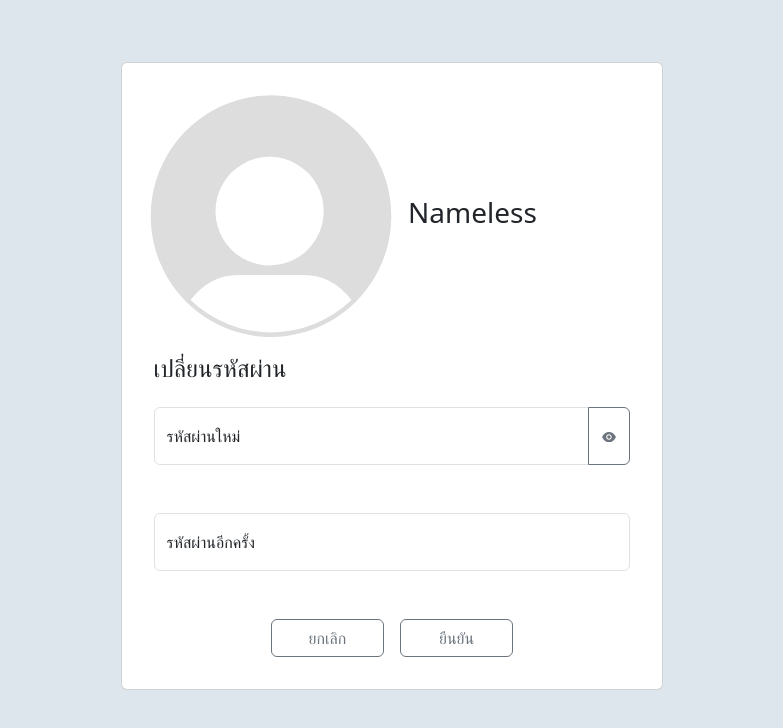
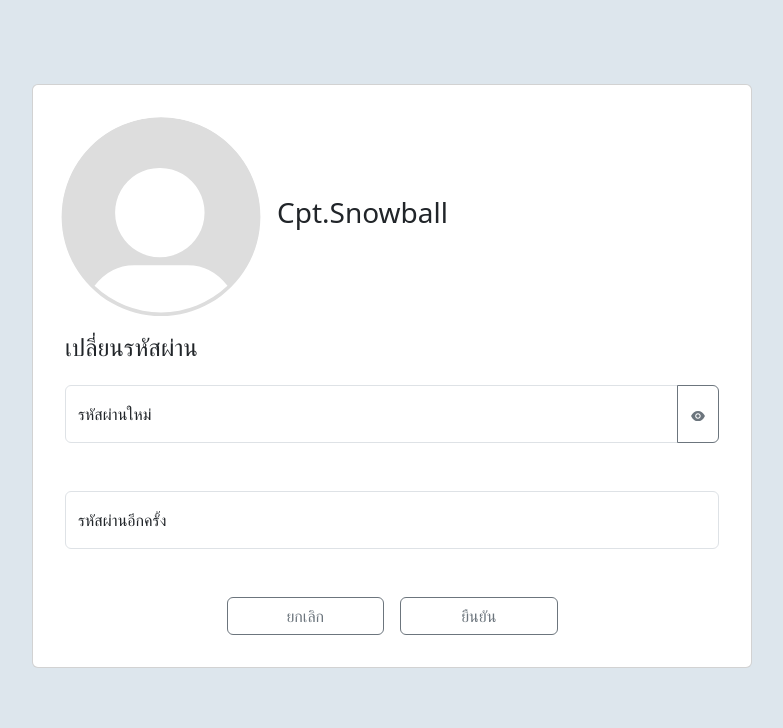
Before and after one commit to sophonwit379/Games-Commu, a React (Vite) app in the folder GameCommu-Client/: page /setting in a window 1280 px wide. Shown: the top 728 px of the page, without its empty margins (248-1031 px from the left). Built offline with nearby package versions, Linux system fonts and the light colour scheme.

Commit message:
fix css style

```diff
--- a/GameCommu-Client/src/pages/HomePage/HomePage.css
+++ b/GameCommu-Client/src/pages/HomePage/HomePage.css
@@ -23,6 +23,14 @@
 .custom-nav-dropdown .dropdown-item{
     padding: 0.75rem;
     background-color: #27374D;
+}
+
+.custom-nav-dropdown .dropdown-item .txt-wrap {
+    max-width: 12rem;
+    color: white;
+    white-space: nowrap;
+    overflow: hidden;
+    text-overflow: ellipsis;
 }
 
 .custom-nav-dropdown .dropdown-toggle{
@@ -62,4 +70,7 @@
     #nav-tog{
         background-color: #526D82;
     }
+    .custom-nav-dropdown .dropdown-item .txt-wrap {
+        max-width: 20rem;
+    }
 }
--- a/GameCommu-Client/src/pages/HomePage/HomePage.jsx
+++ b/GameCommu-Client/src/pages/HomePage/HomePage.jsx
@@ -15,9 +15,9 @@ function HomePage() {
   const navigate = useNavigate();
   const [modalShow, setModalShow] = useState(false);
   const modalFormRef = useRef(null);
-  const username = 'Nameless'
+  const username = 'Cpt.Snowball'
   const userprofile = <div className='d-flex justify-content-center align-items-center'>
-                        <Image src={default_pfp} width={45} className='mr-1' roundedCircle/>{username}
+                        <Image src={default_pfp} width={45} className='mr-1' roundedCircle/>
                       </div>
 
   const handleLogout = () => {
@@ -63,6 +63,7 @@ function HomePage() {
             </Form>
             <NavDropdown title={userprofile} className='custom-nav-dropdown'>
               <NavDropdown.Item >
+                <h5 className='txt-wrap'>{username}</h5>
                 <Button onClick={()=> navigate(`/setting`)} className='bt-link'>
                   <IoSettingsOutline size={25} className='icon-m'/> ตั้งค่า
                 </Button>
--- a/GameCommu-Client/src/pages/RegisterPage/RegisterPage.jsx
+++ b/GameCommu-Client/src/pages/RegisterPage/RegisterPage.jsx
@@ -24,11 +24,13 @@ function RegisterPage() {
   const validationSchema = yup.object().shape({
     username: yup.string()
       .min(8, 'ชื่อผู้ใช้งานต้องมีอย่างน้อย 8 ตัว')
+      .max(18, 'ชื่อผู้ใช้งานมีได้สูงสุด 18 ตัว')
       .required('กรุณากรอกชื่อผู้ใช้งาน'),
     email: yup.string().email('กรุณากรอกอีเมล์ให่้ถูกต้อง').required('กรุณากรอกอีเมล์'),
     password: yup
       .string()
       .min(8, 'รหัสผ่านต้องมีอย่างน้อย 8 ตัว')
+      .max(20, 'รหัสผ่านมีได้สูงสุด 20 ตัว')
       .matches(/[0-9]/, 'รหัสผ่านต้องมีตัวเลขอย่างน้อย 1 ตัว')
       .matches(/[A-Za-z]/, 'รหัสผ่านต้องมีตัวอักษรภาษาอังกฤษอย่างน้อย 1 ตัว')
       .required('กรุณากรอกรหัสผ่าน'),
--- a/GameCommu-Client/src/pages/SettingPage/SettingPage.css
+++ b/GameCommu-Client/src/pages/SettingPage/SettingPage.css
@@ -1,3 +1,7 @@
 .main{
     background-color: #DDE6ED;
 }
+
+.main .width{
+    width: 45rem;
+}
--- a/GameCommu-Client/src/pages/SettingPage/SettingPage.jsx
+++ b/GameCommu-Client/src/pages/SettingPage/SettingPage.jsx
@@ -11,12 +11,13 @@ function SettingPage() {
     const { Formik } = formik;
     const { showPwd,togglePwd } = useTogglePassword();
     const navigate = useNavigate();
-    const username = 'Nameless';
+    const username = 'Cpt.Snowball';
 
     const validationSchema = yup.object().shape({
         password: yup
           .string()
           .min(8, 'รหัสผ่านต้องมีอย่างน้อย 8 ตัว')
+          .max(20, 'รหัสผ่านมีได้สูงสุด 20 ตัว')
           .matches(/[0-9]/, 'รหัสผ่านต้องมีตัวเลขอย่างน้อย 1 ตัว')
           .matches(/[A-Za-z]/, 'รหัสผ่านต้องมีตัวอักษรภาษาอังกฤษอย่างน้อย 1 ตัว')
           .required('กรุณากรอกรหัสผ่าน'),
@@ -37,10 +38,10 @@ function SettingPage() {
 
     return (
         <Container className="min-vw-100 min-vh-100 d-flex justify-content-center align-items-center main">
-            <Card className="mb-5 p-3">
+            <Card className="mb-5 p-3 width">
                 <Container className="d-flex flex-row align-items-center mt-3">
-                    <Image src={default_pfp} className="w-50" alt="profile-image" roundedCircle/>
-                    <h3 className="ml-3">{username}</h3>
+                    <Image src={default_pfp} width={200} alt="profile-image" roundedCircle/>
+                    <h3 className="ml-3 text-break w-50">{username}</h3>
                 </Container>
                 <Card.Body>
                     <h4 className="mb-4">เปลี่ยนรหัสผ่าน</h4>
```
